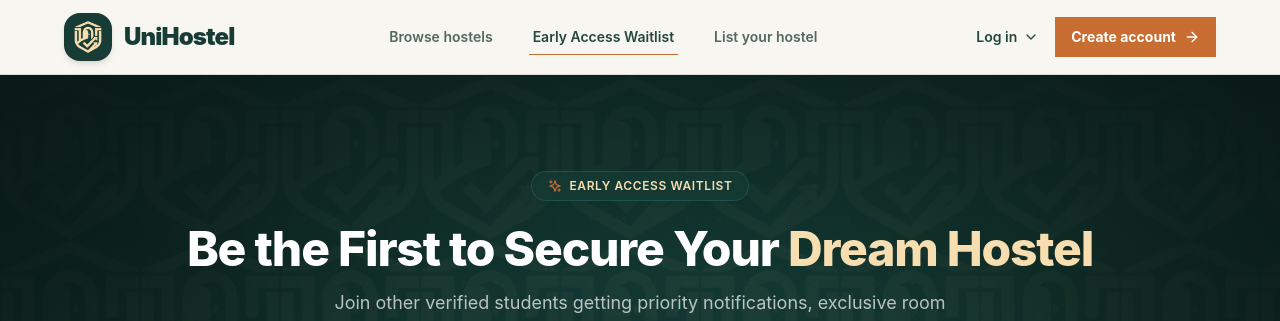
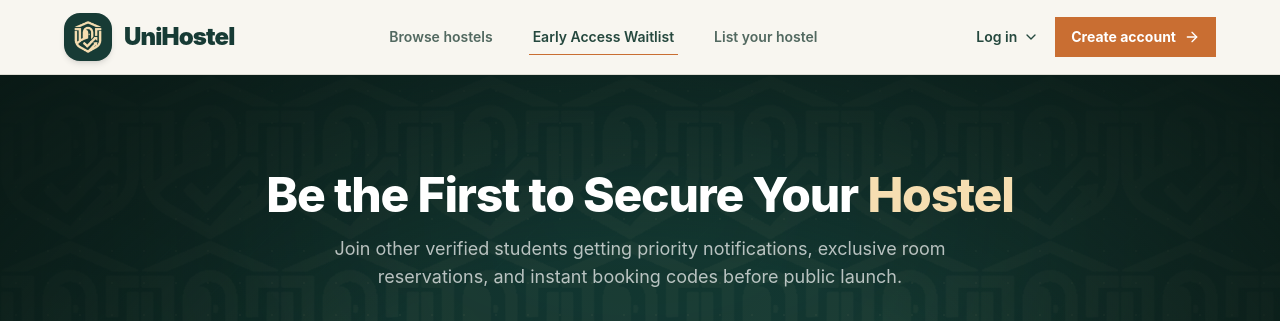
Before and after one commit to Mikedwin/UniHostel, a React (Vite) app in the folder frontend/: page /waitlist in a window 1280 px wide. Shown: the top 321 px of the page. Built offline with nearby package versions, Linux system fonts and the light colour scheme; no server answers.

Commit message:
Remove Early Access Waitlist badge and update heading in WaitlistSection

```diff
--- a/frontend/src/components/WaitlistSection.js
+++ b/frontend/src/components/WaitlistSection.js
@@ -112,13 +112,8 @@ const WaitlistSection = ({ standalone = false }) => {
 
       <div className="relative mx-auto max-w-5xl px-4 sm:px-6 lg:px-8">
         <div className="text-center">
-          <div className="inline-flex items-center gap-2 rounded-full border border-[#23817A]/40 bg-[#173B35]/80 px-4 py-1.5 text-xs font-semibold uppercase tracking-wider text-[#F6DEB1] shadow-inner">
-            <Sparkles className="h-3.5 w-3.5 text-[#C96E32]" />
-            Early Access Waitlist
-          </div>
-
-          <h2 className="mt-6 text-3xl font-extrabold tracking-tight text-white sm:text-4xl lg:text-5xl">
-            Be the First to Secure Your <span className="text-[#F6DEB1]">Dream Hostel</span>
+          <h2 className="text-3xl font-extrabold tracking-tight text-white sm:text-4xl lg:text-5xl">
+            Be the First to Secure Your <span className="text-[#F6DEB1]">Hostel</span>
           </h2>
           <p className="mx-auto mt-4 max-w-2xl text-base sm:text-lg text-white/70">
             Join other verified students getting priority notifications, exclusive room reservations, and instant booking codes before public launch.
```
